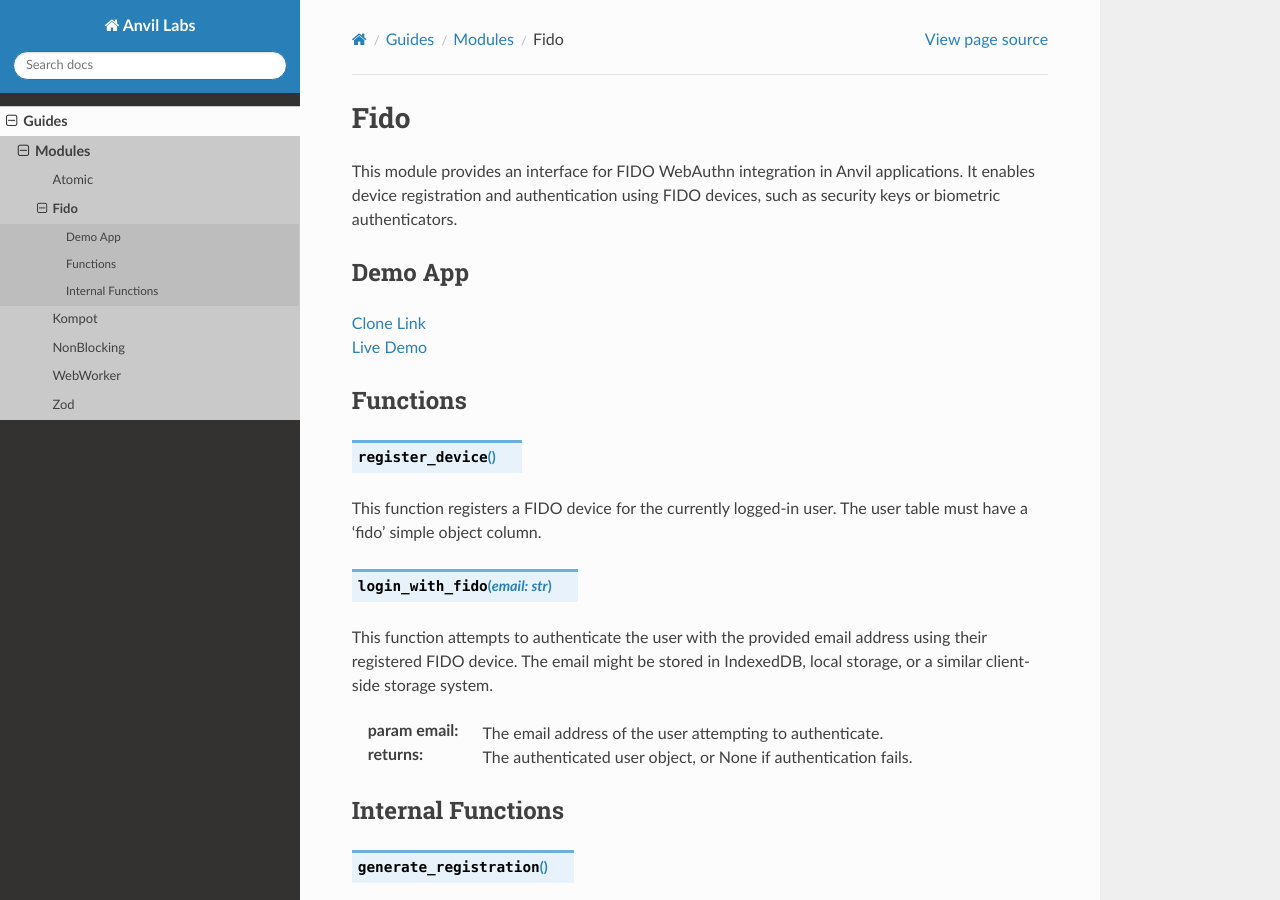
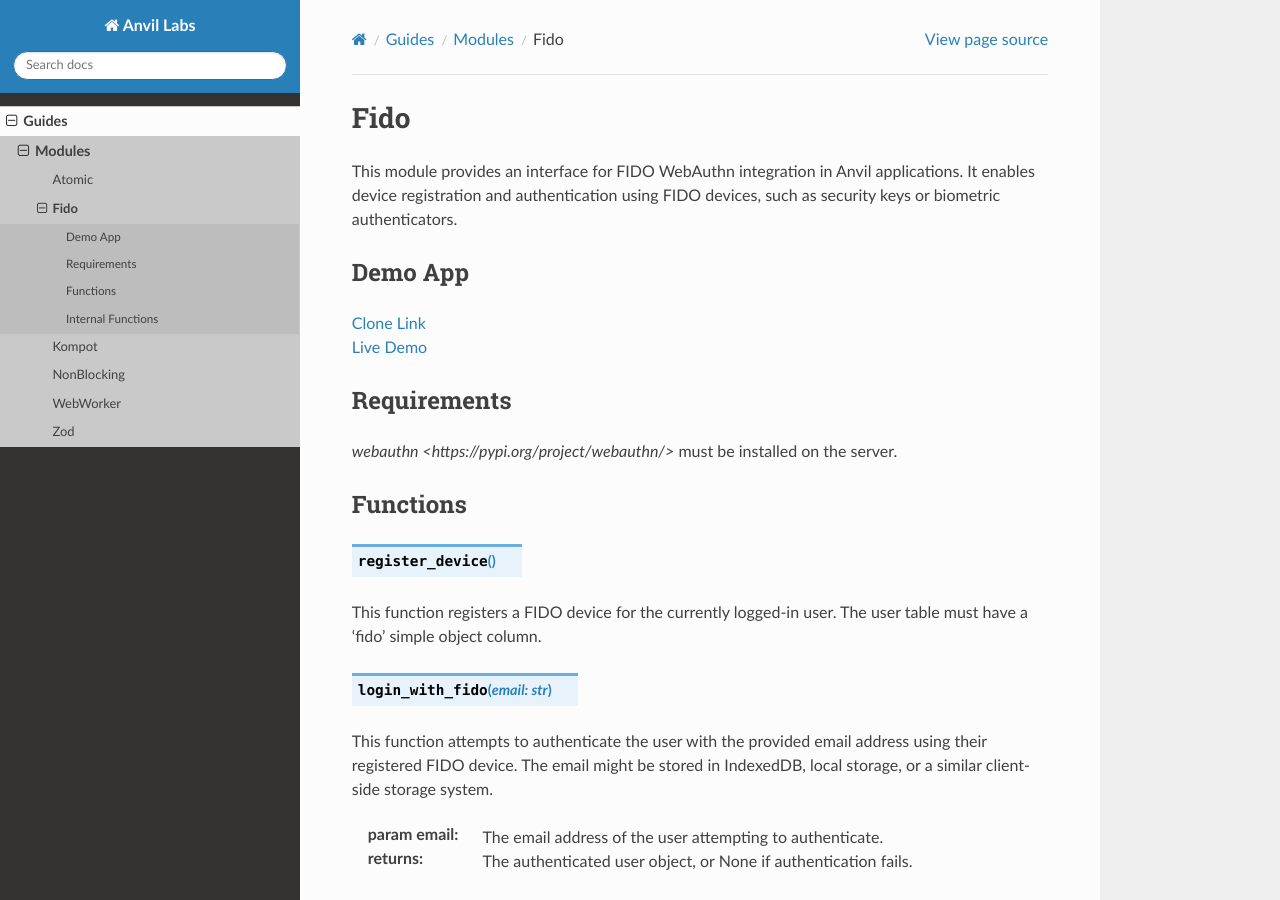
Before and after one commit to anvilistas/anvil-labs, a Sphinx documentation site: the page built from docs/guides/modules/fido.rst, in a window 1280 px wide and 900 px high. Built offline with Sphinx 7.4.7 and the Read the Docs theme 2.0.0, drawn with Linux system fonts in a browser that asks for light colours.

Commit message:
fido: add info about server requiring webauthn

```diff
--- a/docs/guides/modules/fido.rst
+++ b/docs/guides/modules/fido.rst
@@ -10,6 +10,13 @@
 
 | `Clone Link <https://anvil.works/build#clone:KGKU6EOKG42TRABV=SY6TYYLCYD4VDECDMMWX54G4>`_
 | `Live Demo <https://fido-example.anvil.app>`_
+
+
+Requirements
+------------
+
+`webauthn <https://pypi.org/project/webauthn/>` must be installed on the server.
+
 
 
 Functions
```
